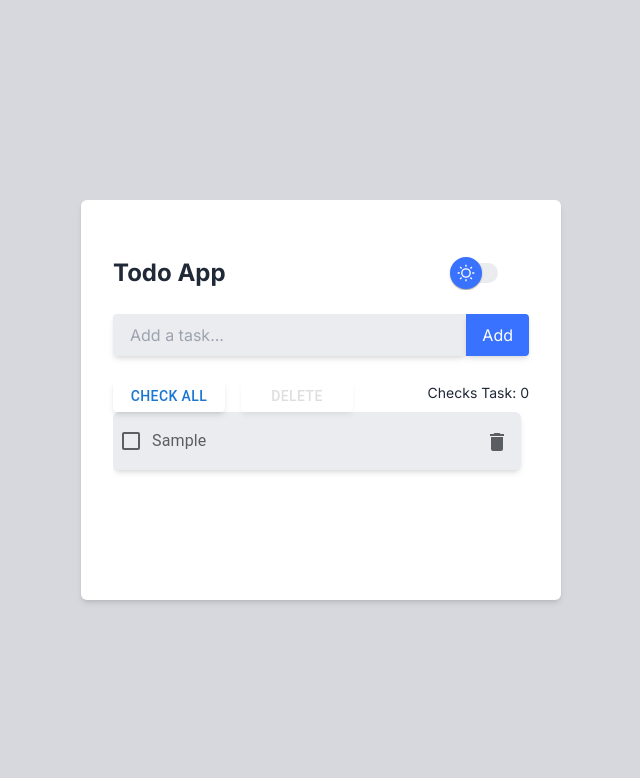
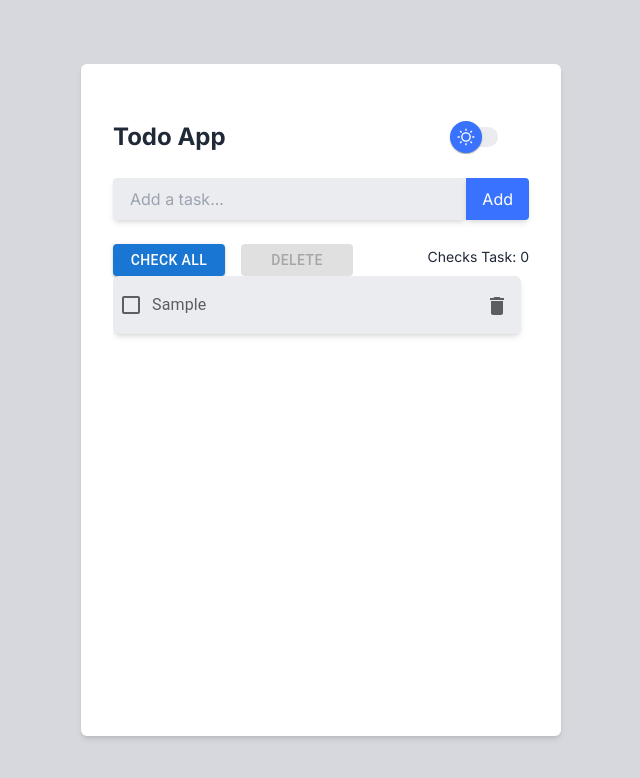
Before and after one commit to masaki-makun/NextJsTodoApp, a Next.js app: page / in a window 1280 px wide. Both pictures are taken after typing "Sample" into the empty fields and a click on the button "Add". Shown: the top 778 px of the page, without its empty margins (319-959 px from the left). Built offline with nearby package versions, Linux system fonts and the light colour scheme.

Commit message:
change page.tsx

```diff
--- a/src/app/page.tsx
+++ b/src/app/page.tsx
@@ -96,15 +96,6 @@ const TodoApp: React.FC = () => {
     }
   };
 
-  const handleAllCompletedTasks = () => {
-    setTodos(todos.filter((todo) => (todo.completed = true)));
-  };
-
-  const handleAllNotCompletedTasks = () => {
-    setTodos(todos.filter((todo) => (todo.completed = false)));
-    console.log('handleAllNotCompletedTasks');
-  };
-
   const handleToggleTask = (index: number) => {
     setTodos(
       todos.map((todo, i) => (i === index ? { ...todo, completed: !todo.completed } : todo))
@@ -134,6 +125,7 @@ const TodoApp: React.FC = () => {
         <div className='flex flex-row justify-between'>
           <div className='flex flex-row gap-4'>
             <Button
+              variant='contained'
               onClick={handleToggleTasks}
               className={`text-white text-xs py-1 px-2 rounded mb-4 transition hover:opacity-50 shadow-md min-w-28 w-28 h-8 min-h-8 ${
                 darkMode
@@ -145,8 +137,9 @@ const TodoApp: React.FC = () => {
             </Button>
             {deleteButtonDisabled && (
               <Button
+                variant='contained'
                 onClick={handleDeleteCompletedTasks}
-                className={`bg-red-500 text-white text-xs py-1 px-2 rounded mb-4 transition shadow-md min-w-28 w-28 h-8 min-h-8${
+                className={`bg-red-500 text-white text-xs py-1 px-2 rounded mb-4 transition shadow-md min-w-28 w-28 h-8 min-h-8 hover:opacity-50 ${
                   darkMode ? 'hover:bg-red-600' : 'hover:bg-red-400'
                 }`}
               >
@@ -155,8 +148,11 @@ const TodoApp: React.FC = () => {
             )}
             {!deleteButtonDisabled && (
               <Button
+                variant='contained'
                 onClick={handleDeleteCompletedTasks}
-                className={`bg-red-700 text-white text-xs py-1 px-2 rounded mb-4 transition shadow-md min-w-28 w-28 opacity-50 h-8 min-h-8`}
+                className={`bg-red-700 text-white text-xs py-1 px-2 rounded mb-4 transition shadow-md min-w-28 w-28  h-8 min-h-8 hover:opacity-50 ${
+                  darkMode ? 'hover:bg-red-800' : 'hover:bg-red-400'
+                }`}
                 disabled
               >
                 Delete
@@ -182,7 +178,7 @@ const TodoApp: React.FC = () => {
   return (
     <div className='w-screen h-screen grid place-items-center overflow-hidden '>
       <div
-        className={`max-w-lg min-w-[30rem] max-h-[80%] min-h-[50%] mx-auto px-8 py-12 text-white rounded-md shadow-md overflow-hidden ${
+        className={`max-w-lg min-w-[30rem] min-h-[42rem] max-h-[42rem] h-auto  mx-auto px-8 py-12 text-white rounded-md shadow-md overflow-hidden relative ${
           darkMode ? 'bg-card-dark' : 'bg-white'
         }`}
       >
@@ -238,19 +234,9 @@ const TodoApp: React.FC = () => {
         ) : (
           <>
             <HandleToggleAllTasks />
-            {completedCount > 0 && (
-              <div>
-                <p
-                  className={`mb-2 text-sm transition inline-block ${
-                    darkMode ? 'text-white' : 'text-gray-800'
-                  }`}
-                >
-                  Checks Task: {completedCount}
-                </p>
-              </div>
-            )}
+            <div className='relative w-full h-auto'>
               <ul
-              className={`transition overflow-y-scroll max-h-96 ${
+                className={`transition overflow-y-scroll max-h-96 w-full  ${
                   darkMode ? 'scrollbar-dark' : 'scrollbar-light'
                 }`}
               >
@@ -293,6 +279,7 @@ const TodoApp: React.FC = () => {
                   </li>
                 ))}
               </ul>
+            </div>
           </>
         )}
       </div>
```
Lines whose indentation alone changed are shown as unchanged.
